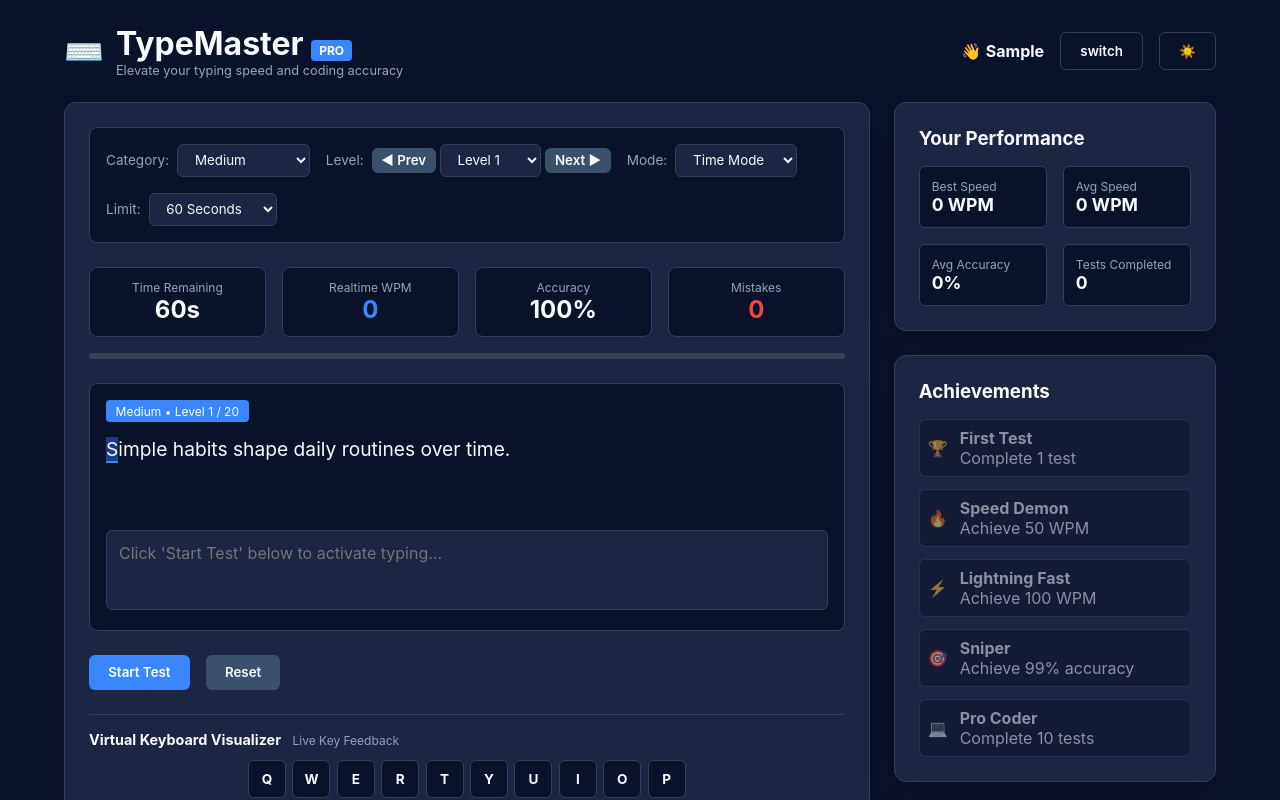
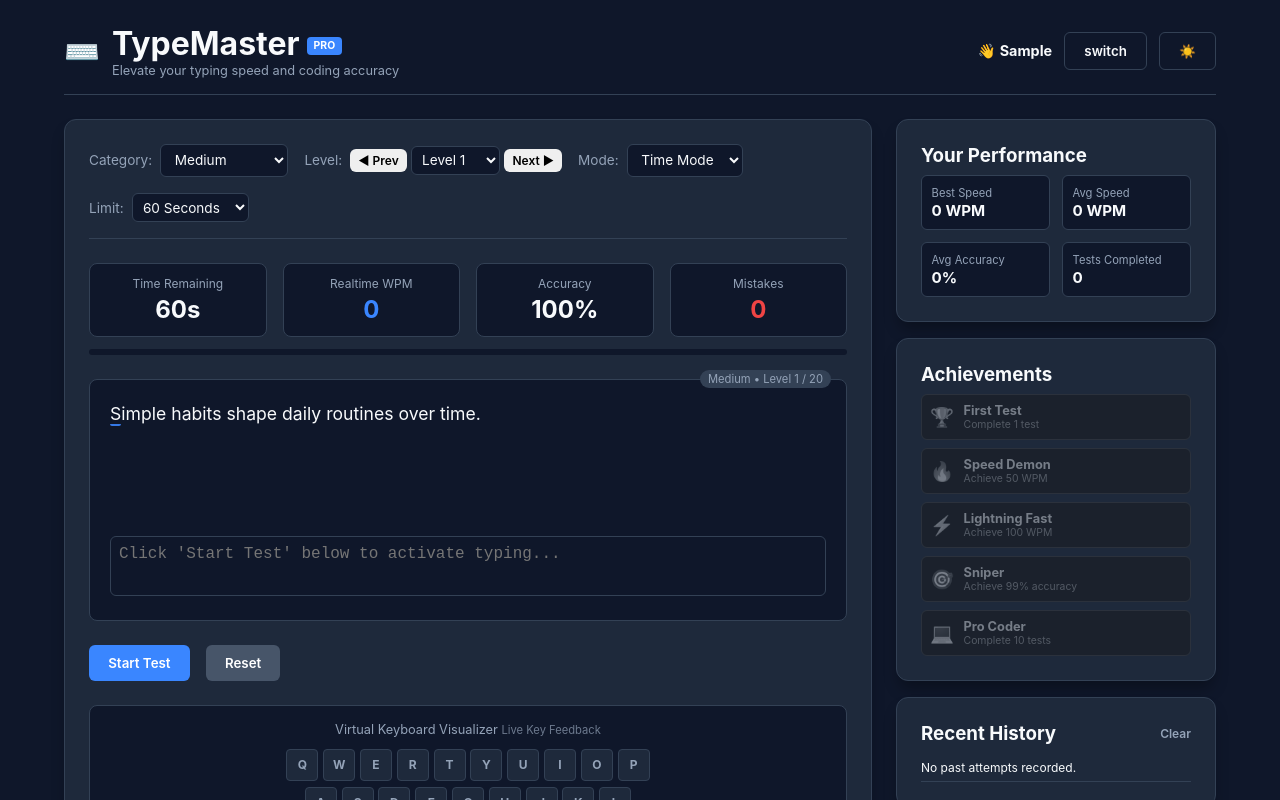
Before and after one commit to nitro-zeus911/SpeedType, a plain HTML site: page index.html in a window 1280 px wide. Both pictures are taken after typing "Sample" into the empty fields and a click on the button "Start Typing". Shown: the top 800 px of the page. Drawn offline with nearby package versions, Linux system fonts and the light colour scheme.

Commit message:
Refactor CSS for theme support and layout enhancements
Updated the stylesheet to include new color variables and styles for light and dark themes, along with general layout improvements.

```diff
--- a/style.css
+++ b/style.css
@@ -1,43 +1,49 @@
 /* ==========================================================================
-   1. CSS VARIABLES & THEMES
+   TYPE MASTER PRO - COMPLETE STYLESHEET
    ========================================================================== */
-:root[data-theme="light"] {
-  --bg-color: #f4f6f9;
-  --card-bg: #ffffff;
-  --text-main: #2b2d42;
-  --text-muted: #8d99ae;
-  --primary: #4361ee;
-  --primary-hover: #3a0ca3;
-  --secondary: #e0e1dd;
-  --success: #2ec4b6;
-  --danger: #e63946;
-  --border-color: #e2e8f0;
-  --input-bg: #f8fafc;
-  --current-char-bg: #dbeafe;
-  --key-bg: #ffffff;
+
+:root {
+  --bg-color: #0f172a;
+  --card-bg: #1e293b;
+  --input-bg: #0f172a;
+  --border-color: #334155;
+  --text-main: #f8fafc;
+  --text-muted: #94a3b8;
+  --primary-color: #3a86ff;
+  --primary-hover: #2563eb;
+  --secondary-color: #475569;
+  --accent-color: #10b981;
+  --danger-color: #ef4444;
+  --char-correct: #10b981;
+  --char-incorrect: #ef4444;
+  --char-bg-incorrect: rgba(239, 68, 68, 0.2);
+  --shadow: 0 10px 15px -3px rgba(0, 0, 0, 0.3);
+  --font-mono: 'Fira Code', 'Courier New', Courier, monospace;
 }
 
-:root[data-theme="dark"] {
-  --bg-color: #0b132b;
-  --card-bg: #1c2541;
-  --text-main: #f8fafc;
-  --text-muted: #94a3b8;
-  --primary: #3a86ff;
-  --primary-hover: #60a5fa;
-  --secondary: #3a506b;
-  --success: #10b981;
-  --danger: #ef4444;
-  --border-color: #334155;
-  --input-bg: #0b132b;
-  --current-char-bg: #1e3a8a;
-  --key-bg: #0b132b;
+[data-theme="light"] {
+  --bg-color: #f8fafc;
+  --card-bg: #ffffff;
+  --input-bg: #f1f5f9;
+  --border-color: #e2e8f0;
+  --text-main: #0f172a;
+  --text-muted: #64748b;
+  --primary-color: #2563eb;
+  --primary-hover: #1d4ed8;
+  --secondary-color: #cbd5e1;
+  --accent-color: #059669;
+  --danger-color: #dc2626;
+  --char-correct: #059669;
+  --char-incorrect: #dc2626;
+  --char-bg-incorrect: rgba(220, 38, 38, 0.15);
+  --shadow: 0 10px 15px -3px rgba(0, 0, 0, 0.05);
 }
 
 * {
   box-sizing: border-box;
   margin: 0;
   padding: 0;
-  font-family: -apple-system, BlinkMacSystemFont, "Segoe UI", Roboto, Helvetica, Arial, sans-serif;
+  font-family: -apple-system, BlinkMacSystemFont, "Segoe UI", Roboto, sans-serif;
 }
 
 body {
@@ -45,502 +51,386 @@
   color: var(--text-main);
   min-height: 100vh;
   display: flex;
-  flex-direction: column;
+  justify-content: center;
+  align-items: center;
+  transition: background-color 0.3s, color 0.3s;
+}
+
+/* OVERLAYS & MODALS */
+.overlay, .modal-overlay {
+  position: fixed;
+  top: 0;
+  left: 0;
+  width: 100vw;
+  height: 100vh;
+  background: rgba(0, 0, 0, 0.75);
+  backdrop-filter: blur(5px);
+  display: flex;
+  justify-content: center;
+  align-items: center;
+  z-index: 100;
 }
 
 .hidden {
   display: none !important;
 }
 
-/* ==========================================================================
-   2. OVERLAY & LOGIN PAGE
-   ========================================================================== */
-.overlay, .modal-overlay {
-  position: fixed;
-  top: 0;
-  left: 0;
-  width: 100vw;
-  height: 100vh;
-  background-color: rgba(11, 19, 43, 0.9);
-  display: flex;
-  justify-content: center;
-  align-items: center;
-  z-index: 1000;
-  backdrop-filter: blur(5px);
-}
-
+/* CARDS & LOGIN OVERLAY STYLING */
 .card {
-  background-color: var(--card-bg);
+  background: var(--card-bg);
+  border: 1px solid var(--border-color);
   border-radius: 12px;
   padding: 1.5rem;
-  border: 1px solid var(--border-color);
-  box-shadow: 0 8px 32px rgba(0, 0, 0, 0.2);
+  box-shadow: var(--shadow);
 }
 
 .login-card {
-  width: 100%;
   max-width: 420px;
+  width: 90%;
   text-align: center;
+  padding: 2.25rem 2rem;
 }
 
 .login-card h2 {
   margin-bottom: 0.5rem;
+  font-size: 1.6rem;
 }
 
 .login-card p {
   color: var(--text-muted);
   font-size: 0.9rem;
-  margin-bottom: 1.5rem;
+  margin-bottom: 1.75rem;
+  line-height: 1.4;
 }
 
 .input-group {
-  margin-bottom: 1.2rem;
+  margin-bottom: 1.25rem;
+  width: 100%;
 }
 
 .input-group input {
   width: 100%;
-  padding: 0.85rem 1rem;
+  padding: 0.8rem 1rem;
+  background: var(--input-bg);
+  border: 1px solid var(--border-color);
   border-radius: 8px;
-  border: 1px solid var(--border-color);
-  background-color: var(--input-bg);
   color: var(--text-main);
   font-size: 1rem;
   outline: none;
+  transition: border-color 0.2s, box-shadow 0.2s;
 }
 
 .input-group input:focus {
-  border-color: var(--primary);
+  border-color: var(--primary-color);
+  box-shadow: 0 0 0 3px rgba(58, 134, 255, 0.2);
 }
 
-/* LOGIN LOADING SPINNER */
 .login-loading {
-  margin-top: 1.5rem;
+  margin-top: 1rem;
+}
+
+.login-loading p {
+  margin-bottom: 0.75rem;
+  font-size: 0.85rem;
+}
+
+.app-container {
+  width: 100%;
+  max-width: 1200px;
+  padding: 1.5rem;
   display: flex;
   flex-direction: column;
-  align-items: center;
-  gap: 0.75rem;
+  gap: 1.5rem;
 }
 
-.spinner {
-  width: 36px;
-  height: 36px;
-  border: 4px solid var(--border-color);
-  border-top: 4px solid var(--primary);
-  border-radius: 50%;
-  animation: spin 0.8s linear infinite;
-}
-
-@keyframes spin {
-  0% { transform: rotate(0deg); }
-  100% { transform: rotate(360deg); }
-}
-
-#loading-text {
-  font-size: 0.85rem;
-  color: var(--primary);
-  font-weight: 600;
-}
-
-/* ==========================================================================
-   3. NAVBAR & LAYOUT
-   ========================================================================== */
-.app-container {
-  max-width: 1200px;
-  margin: 0 auto;
-  padding: 1.5rem;
-  width: 100%;
-}
-
+/* NAVBAR */
 .navbar {
   display: flex;
   justify-content: space-between;
   align-items: center;
-  margin-bottom: 1.5rem;
+  border-bottom: 1px solid var(--border-color);
+  padding-bottom: 1rem;
 }
 
-.brand {
-  display: flex;
-  align-items: center;
-  gap: 0.75rem;
-}
+.brand { display: flex; align-items: center; gap: 0.75rem; }
+.logo-icon { font-size: 1.8rem; }
+.subtitle { font-size: 0.8rem; color: var(--text-muted); }
+.badge { background: var(--primary-color); color: #fff; font-size: 0.65rem; padding: 0.15rem 0.4rem; border-radius: 4px; vertical-align: middle; }
 
-.logo-icon {
-  font-size: 2rem;
-}
+.user-controls { display: flex; align-items: center; gap: 0.75rem; }
+.user-greeting { font-size: 0.9rem; }
 
-.subtitle {
-  font-size: 0.8rem;
-  color: var(--text-muted);
-}
-
-.badge {
-  background-color: var(--primary);
-  color: #fff;
-  font-size: 0.75rem;
-  padding: 0.2rem 0.5rem;
-  border-radius: 4px;
-}
-
-.user-controls {
-  display: flex;
-  align-items: center;
-  gap: 1rem;
-}
-
+/* DASHBOARD LAYOUT */
 .dashboard {
   display: grid;
-  grid-template-columns: 1fr;
+  grid-template-columns: 1fr 320px;
   gap: 1.5rem;
 }
 
-@media (min-width: 900px) {
-  .dashboard {
-    grid-template-columns: 2.5fr 1fr;
-  }
+@media (max-width: 900px) {
+  .dashboard { grid-template-columns: 1fr; }
 }
 
-/* ==========================================================================
-   4. CONTROLS, HUD & TYPING BOX
-   ========================================================================== */
+/* CONTROL PANEL */
 .control-panel {
   display: flex;
   flex-wrap: wrap;
   gap: 1rem;
   margin-bottom: 1.5rem;
-  background-color: var(--input-bg);
-  padding: 1rem;
-  border-radius: 8px;
-  border: 1px solid var(--border-color);
+  padding-bottom: 1rem;
+  border-bottom: 1px solid var(--border-color);
 }
 
 .selector-group {
   display: flex;
   align-items: center;
   gap: 0.5rem;
-}
-
-.selector-group label {
   font-size: 0.85rem;
   color: var(--text-muted);
 }
 
 .dropdown {
-  padding: 0.4rem 0.8rem;
+  background: var(--input-bg);
+  color: var(--text-main);
+  border: 1px solid var(--border-color);
+  padding: 0.4rem 0.6rem;
   border-radius: 6px;
-  border: 1px solid var(--border-color);
-  background-color: var(--card-bg);
-  color: var(--text-main);
   outline: none;
+  font-size: 0.85rem;
 }
 
-.level-nav {
-  display: flex;
-  align-items: center;
-  gap: 0.25rem;
-}
+.sm-dropdown { padding: 0.3rem 0.4rem; }
+.level-nav { display: flex; gap: 0.25rem; align-items: center; }
 
+/* HUD */
 .hud {
   display: grid;
   grid-template-columns: repeat(4, 1fr);
   gap: 1rem;
-  margin-bottom: 1rem;
   text-align: center;
+  margin-bottom: 0.75rem;
 }
 
 .hud-item {
-  background-color: var(--input-bg);
+  background: var(--input-bg);
   padding: 0.75rem;
   border-radius: 8px;
   border: 1px solid var(--border-color);
 }
 
-.hud-label {
-  display: block;
-  font-size: 0.75rem;
-  color: var(--text-muted);
-}
-
-.hud-value {
-  font-size: 1.5rem;
-  font-weight: bold;
-}
-
-.highlight { color: var(--primary); }
-.danger { color: var(--danger); }
-.success { color: var(--success); }
+.hud-label { display: block; font-size: 0.75rem; color: var(--text-muted); margin-bottom: 0.25rem; }
+.hud-value { font-size: 1.5rem; font-weight: bold; }
+.hud-value.highlight { color: var(--primary-color); }
+.hud-value.danger { color: var(--danger-color); }
 
 .progress-track {
   width: 100%;
   height: 6px;
-  background-color: var(--border-color);
+  background: var(--input-bg);
   border-radius: 3px;
   overflow: hidden;
   margin-bottom: 1.5rem;
 }
 
 .progress-fill {
+  height: 100%;
   width: 0%;
-  height: 100%;
-  background-color: var(--primary);
-  transition: width 0.2s ease;
+  background: var(--primary-color);
+  transition: width 0.1s linear;
 }
 
+/* TYPING AREA */
 .typing-box-container {
   position: relative;
+  background: var(--input-bg);
   border: 1px solid var(--border-color);
   border-radius: 8px;
-  background-color: var(--input-bg);
-  padding: 1rem;
+  padding: 1.25rem;
   margin-bottom: 1.5rem;
 }
 
 .mode-badge {
-  display: inline-block;
-  background-color: var(--primary);
-  color: #fff;
-  padding: 0.2rem 0.6rem;
-  border-radius: 4px;
-  font-size: 0.75rem;
-  margin-bottom: 0.75rem;
+  position: absolute;
+  top: -10px;
+  right: 15px;
+  background: var(--border-color);
+  color: var(--text-muted);
+  font-size: 0.7rem;
+  padding: 0.1rem 0.5rem;
+  border-radius: 10px;
 }
 
 .code-editor-wrapper {
   display: flex;
-  font-family: 'Courier New', Courier, monospace;
-  font-size: 1.2rem;
+  gap: 1rem;
+  font-family: var(--font-mono);
+  font-size: 1.1rem;
   line-height: 1.6;
-  min-height: 80px;
+  min-height: 120px;
   margin-bottom: 1rem;
+  user-select: none;
 }
 
 .line-numbers {
   color: var(--text-muted);
-  padding-right: 1rem;
-  border-right: 1px solid var(--border-color);
-  margin-right: 1rem;
-  user-select: none;
+  opacity: 0.5;
+  text-align: right;
 }
 
-.quote-display {
-  white-space: pre-wrap;
-  word-break: break-word;
+.quote-display { flex: 1; word-break: break-word; }
+
+.char { position: relative; border-radius: 2px; }
+.char.correct { color: var(--char-correct); }
+.char.incorrect { color: var(--char-incorrect); background: var(--char-bg-incorrect); }
+.char.current {
+  border-bottom: 2px solid var(--primary-color);
+  animation: blink 1s infinite;
 }
 
-.char {
-  position: relative;
-}
-
-.char.correct {
-  color: var(--success);
-}
-
-.char.incorrect {
-  color: var(--danger);
-  background-color: rgba(239, 68, 68, 0.2);
-  border-radius: 2px;
-}
-
-.char.current {
-  background-color: var(--current-char-bg);
-  border-bottom: 2px solid var(--primary);
-}
+@keyframes blink { 50% { border-color: transparent; } }
 
 .quote-input {
   width: 100%;
-  height: 80px;
-  padding: 0.75rem;
+  height: 60px;
+  background: transparent;
+  border: 1px solid var(--border-color);
   border-radius: 6px;
-  border: 1px solid var(--border-color);
-  background-color: var(--card-bg);
   color: var(--text-main);
+  padding: 0.5rem;
+  font-family: var(--font-mono);
+  font-size: 1rem;
   resize: none;
   outline: none;
-  font-size: 1rem;
 }
 
-.quote-input:focus {
-  border-color: var(--primary);
-}
+.quote-input:focus { border-color: var(--primary-color); }
 
-/* ==========================================================================
-   5. BUTTONS & KEYBOARD VISUALIZER
-   ========================================================================== */
-.action-bar {
-  display: flex;
-  gap: 1rem;
-  margin-bottom: 1.5rem;
-}
-
+/* BUTTONS */
 .btn {
   padding: 0.6rem 1.2rem;
   border-radius: 6px;
   border: none;
+  font-weight: 600;
   cursor: pointer;
-  font-weight: 600;
-  transition: all 0.2s;
+  transition: background-color 0.2s, opacity 0.2s;
 }
 
-.primary-btn { background-color: var(--primary); color: #fff; }
-.primary-btn:hover { background-color: var(--primary-hover); }
-.secondary-btn { background-color: var(--secondary); color: var(--text-main); }
-.sm-btn { padding: 0.3rem 0.6rem; background-color: var(--secondary); color: var(--text-main); }
-.icon-btn { background: none; border: 1px solid var(--border-color); color: var(--text-main); }
-.text-btn { background: none; color: var(--text-muted); font-size: 0.8rem; }
+.btn:disabled { opacity: 0.5; cursor: not-allowed; }
+.primary-btn { background: var(--primary-color); color: #fff; }
+.primary-btn:hover:not(:disabled) { background: var(--primary-hover); }
+.secondary-btn { background: var(--secondary-color); color: #fff; }
+.icon-btn { background: transparent; color: var(--text-main); border: 1px solid var(--border-color); }
+.text-btn { background: transparent; color: var(--text-muted); font-size: 0.75rem; padding: 0; }
+.sm-btn { padding: 0.25rem 0.5rem; font-size: 0.75rem; }
 .full-width { width: 100%; }
 
-/* KEYBOARD STYLING */
+.action-bar { display: flex; gap: 1rem; margin-bottom: 1.5rem; }
+
+/* KEYBOARD VISUALIZER */
 .keyboard-container {
-  margin-top: 1.5rem;
-  padding-top: 1rem;
-  border-top: 1px solid var(--border-color);
+  background: var(--input-bg);
+  border: 1px solid var(--border-color);
+  border-radius: 8px;
+  padding: 1rem;
 }
 
-.keyboard-header {
-  font-size: 0.9rem;
-  font-weight: bold;
-  margin-bottom: 0.75rem;
-}
+.keyboard-header { font-size: 0.8rem; color: var(--text-muted); margin-bottom: 0.75rem; text-align: center; }
+.keyboard-header .subtext { font-size: 0.7rem; opacity: 0.7; }
 
-.subtext {
-  font-size: 0.75rem;
-  color: var(--text-muted);
-  font-weight: normal;
-  margin-left: 0.5rem;
-}
-
-.keyboard-grid {
-  display: flex;
-  flex-direction: column;
-  gap: 0.4rem;
-  align-items: center;
-}
-
-.kb-row {
-  display: flex;
-  gap: 0.4rem;
-}
+.keyboard-grid { display: flex; flex-direction: column; gap: 0.4rem; align-items: center; }
+.kb-row { display: flex; gap: 0.3rem; }
 
 .key {
-  width: 38px;
-  height: 38px;
-  background-color: var(--key-bg);
+  width: 32px;
+  height: 32px;
+  background: var(--card-bg);
   border: 1px solid var(--border-color);
-  border-radius: 6px;
+  border-radius: 4px;
   display: flex;
+  justify-content: center;
   align-items: center;
-  justify-content: center;
-  font-size: 0.85rem;
+  font-size: 0.75rem;
   font-weight: bold;
+  color: var(--text-muted);
   transition: all 0.1s ease;
 }
 
-.space-key {
-  width: 200px;
-}
+.space-key { width: 180px; }
+.key-correct { background: var(--accent-color) !important; color: #fff !important; transform: translateY(2px); }
+.key-incorrect { background: var(--danger-color) !important; color: #fff !important; transform: translateY(2px); }
 
-.key.key-correct {
-  background-color: var(--success);
-  color: white;
-  transform: scale(0.95);
-}
+/* SIDEBAR & STATS */
+.sidebar { display: flex; flex-direction: column; gap: 1rem; }
 
-.key.key-incorrect {
-  background-color: var(--danger);
-  color: white;
-  transform: scale(0.95);
-}
+.stats-grid { display: grid; grid-template-columns: 1fr 1fr; gap: 0.75rem; margin-top: 0.5rem; }
+.mini-stat { background: var(--input-bg); padding: 0.6rem; border-radius: 6px; border: 1px solid var(--border-color); }
+.stat-title { display: block; font-size: 0.7rem; color: var(--text-muted); }
+.stat-num { font-size: 0.95rem; font-weight: bold; color: var(--text-main); }
 
-/* ==========================================================================
-   6. SIDEBAR & MODAL
-   ========================================================================== */
-.sidebar {
-  display: flex;
-  flex-direction: column;
-  gap: 1.5rem;
-}
-
-.stats-grid {
-  display: grid;
-  grid-template-columns: 1fr 1fr;
-  gap: 1rem;
-  margin-top: 1rem;
-}
-
-.mini-stat {
-  background-color: var(--input-bg);
-  padding: 0.75rem;
-  border-radius: 6px;
-  border: 1px solid var(--border-color);
-}
-
-.stat-title { font-size: 0.75rem; color: var(--text-muted); display: block; }
-.stat-num { font-size: 1.1rem; font-weight: bold; }
-
-.achievements-list {
-  display: flex;
-  flex-direction: column;
-  gap: 0.75rem;
-  margin-top: 1rem;
-}
-
+.achievements-list { display: flex; flex-direction: column; gap: 0.5rem; margin-top: 0.5rem; }
 .badge-card {
   display: flex;
   align-items: center;
-  gap: 0.75rem;
+  gap: 0.6rem;
   padding: 0.5rem;
+  background: var(--input-bg);
   border-radius: 6px;
-  background-color: var(--input-bg);
   border: 1px solid var(--border-color);
-  opacity: 0.5;
+  opacity: 0.4;
+  filter: grayscale(1);
 }
 
-.badge-card.unlocked { opacity: 1; border-color: var(--success); }
+.badge-card.unlocked { opacity: 1; filter: grayscale(0); border-color: var(--accent-color); }
+.badge-icon { font-size: 1.2rem; }
+.badge-info h4 { font-size: 0.8rem; }
+.badge-info p { font-size: 0.65rem; color: var(--text-muted); }
 
-.history-list {
-  list-style: none;
-  margin-top: 1rem;
-  max-height: 200px;
-  overflow-y: auto;
-}
+.card-header { display: flex; justify-content: space-between; align-items: center; margin-bottom: 0.5rem; }
+.history-list { list-style: none; display: flex; flex-direction: column; gap: 0.4rem; font-size: 0.75rem; }
+.history-item { display: flex; justify-content: space-between; padding: 0.4rem 0; border-bottom: 1px solid var(--border-color); }
 
-.history-item {
-  display: flex;
-  justify-content: space-between;
-  padding: 0.5rem 0;
-  border-bottom: 1px solid var(--border-color);
+/* MODAL RESULTS & DELTA COMPARISON BOX */
+.modal-card { max-width: 480px; width: 90%; text-align: center; }
+.modal-card h2 { margin-top: 0.25rem; margin-bottom: 1rem; }
+
+.result-stats { display: flex; justify-around: space-around; margin-bottom: 1rem; }
+.res-num { font-size: 2.2rem; font-weight: bold; color: var(--primary-color); display: block; }
+.res-label { font-size: 0.75rem; color: var(--text-muted); }
+
+.delta-box {
+  background-color: var(--input-bg);
+  border: 1px dashed var(--border-color);
+  border-radius: 8px;
+  padding: 0.6rem 1rem;
+  margin: 0.5rem 0 0.8rem 0;
   font-size: 0.85rem;
 }
 
-.card-header {
-  display: flex;
-  justify-content: space-between;
-  align-items: center;
+.delta-box p { color: var(--text-muted); font-size: 0.75rem; margin-bottom: 0.2rem; }
+.delta-stat { font-weight: bold; display: inline-block; margin: 0 0.25rem; }
+
+.chart-container {
+  position: relative;
+  width: 100%;
+  height: 160px;
+  margin-bottom: 0.5rem;
 }
 
-.modal-card {
-  width: 90%;
-  max-width: 450px;
-  text-align: center;
+.result-details { text-align: left; font-size: 0.85rem; display: flex; flex-direction: column; gap: 0.3rem; margin-bottom: 1.25rem; }
+.result-details .success { color: var(--accent-color); }
+.result-details .danger { color: var(--danger-color); }
+
+.modal-actions { display: flex; gap: 0.5rem; justify-content: center; }
+
+/* LOADING SPINNER */
+.spinner {
+  width: 30px;
+  height: 30px;
+  border: 3px solid var(--border-color);
+  border-top-color: var(--primary-color);
+  border-radius: 50%;
+  animation: spin 0.8s linear infinite;
+  margin: 1rem auto;
 }
 
-.result-stats {
-  display: flex;
-  justify-content: space-around;
-  margin: 1.5rem 0;
-}
-
-.res-num { font-size: 2.5rem; font-weight: bold; color: var(--primary); display: block; }
-.res-label { font-size: 0.85rem; color: var(--text-muted); }
-
-.result-details {
-  text-align: left;
-  margin: 1rem 0;
-  line-height: 1.8;
-}
-
-.modal-actions {
-  display: flex;
-  justify-content: space-between;
-  gap: 0.5rem;
-  margin-top: 1.5rem;
-}
+@keyframes spin { to { transform: rotate(360deg); } }
```
